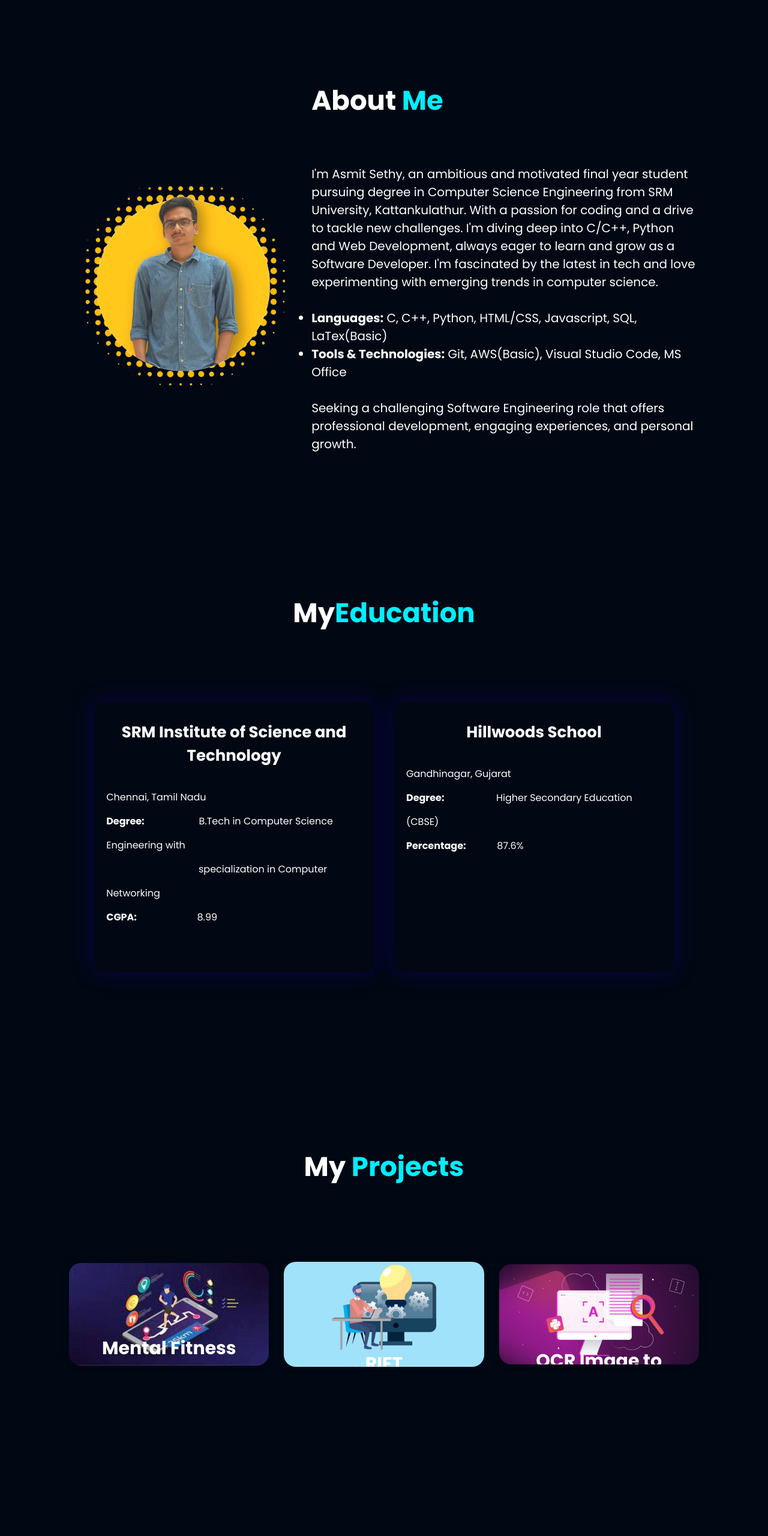
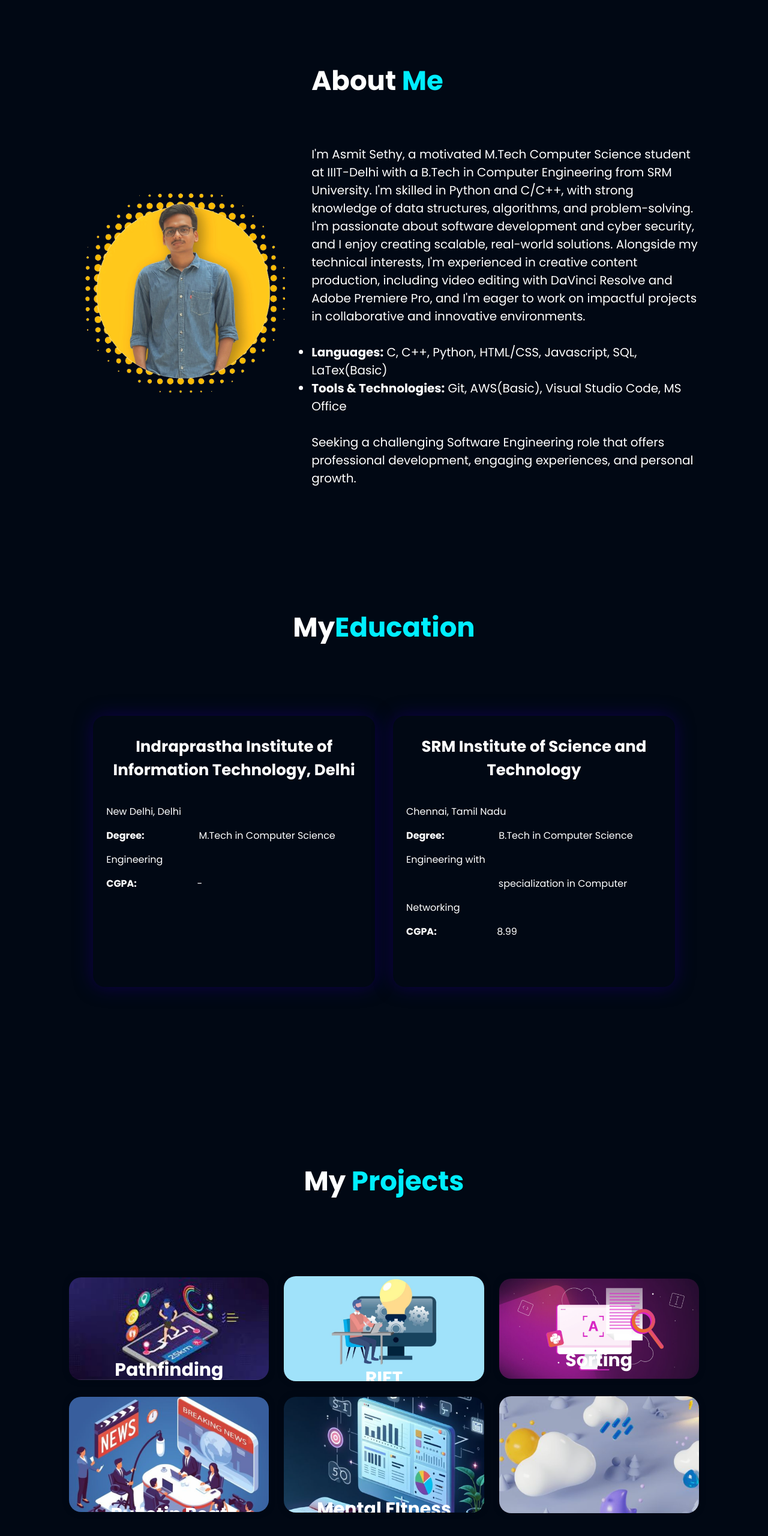
Before and after one commit to Asmit-Sethy/Personal-Portfolio, a plain HTML site: page index.html in a window 1280 px wide. Shown: the part 762-3322 px from the top of the page at 60% size. Drawn offline with nearby package versions, Linux system fonts and the light colour scheme.

Commit message:
Updated Files

```diff
--- a/index.html
+++ b/index.html
@@ -36,7 +36,7 @@
         <a href="#portfolio">Projects</a>
         <a href="#skills">Skills</a>
         <a href="#contact">Contact</a>
-        <a href="https://drive.google.com/file/d/114ZvBE24zI3ZjFtUeaPK76ArUMq2RQ1S/view?usp=sharing"
+        <a href="https://drive.google.com/file/d/1i6-35ckhPPBmXvfxFQEITUDWon0ER9Ke/view?usp=sharing"
         target="_blank"
         style="display: inline-block; padding: 1px 12px; border: 3px solid #0ef; border-radius: 5px; text-decoration: none;"
         ><span>Resume</span></a>
@@ -79,13 +79,13 @@
       <div class="about-content">
         <h2 class="heading">About <span>Me</span></h2>
         <p style="font-size: 2em; line-height: 1.5;">
-          I'm Asmit Sethy, an ambitious and motivated final year student
-          pursuing degree in Computer Science Engineering from SRM University,
-          Kattankulathur. With a passion for coding and a drive to tackle new
-          challenges. I'm diving deep into C/C++, Python and Web Development,
-          always eager to learn and grow as a Software Developer. I'm fascinated
-          by the latest in tech and love experimenting with emerging trends in
-          computer science.
+          I'm Asmit Sethy, a motivated M.Tech Computer Science student at IIIT-Delhi with a B.Tech
+          in Computer Engineering from SRM University. I'm skilled in Python and C/C++, with strong
+          knowledge of data structures, algorithms, and problem-solving. I'm passionate about software
+          development and cyber security, and I enjoy creating scalable, real-world solutions.
+          Alongside my technical interests, I'm experienced in creative content production,
+          including video editing with DaVinci Resolve and Adobe Premiere Pro, and I'm eager to work on
+          impactful projects in collaborative and innovative environments.
         </p>
         <p>
           <ul>
@@ -107,6 +107,17 @@
       <div class="education-container">
 
         <div class="education-box">
+          <h3>Indraprastha Institute of Information Technology, Delhi</h3>
+          <p>
+            New Delhi, Delhi
+            <br>
+            <b style="display: inline-block; min-width: 150px;">Degree:</b>  M.Tech in Computer Science Engineering
+            <br>
+            <b style="display: inline-block; min-width: 147px;">CGPA:</b> -
+          </p>
+        </div>
+
+        <div class="education-box">
           <h3>SRM Institute of Science and Technology</h3>
           <p>
             Chennai, Tamil Nadu
@@ -118,7 +129,7 @@
           </p>
         </div>
 
-        <div class="education-box">
+        <!-- <div class="education-box">
           <h3>Hillwoods School</h3>
           <p>Gandhinagar, Gujarat
             <br>
@@ -126,7 +137,7 @@
             <br>
             <b style="display: inline-block; min-width: 147px;">Percentage:</b> 87.6%
           </p>
-        </div>
+        </div> -->
       </div>
     </section>
 
@@ -141,11 +152,11 @@
         <div class="portfolio-box">
           <img src="Assets/Mental FItness Tracker.jpeg" alt="" />
           <div class="portfolio-layer">
-            <h4>Mental Fitness Tracker</h4>
+            <h4>Pathfinding Visualizer</h4>
             <p>
-              This project uses machine learning to analyze and track changes in mental fitness across countries using datasets on mental diseases over time.
+              A React application designed to visualize classic pathfinding algorithms such as BFS, DFS, Dijkstra's, and A* in an interactive grid.
             </p>
-            <a href="https://github.com/Asmit-Sethy/Mental-Fitness-Tracker" target="_blank"><i class="bx bx-link-external"></i></a>
+            <a href="https://pathfinding-visualizer-navy.vercel.app/" target="_blank"><i class="bx bx-link-external"></i></a>
           </div>
         </div>
 
@@ -163,12 +174,46 @@
         <div class="portfolio-box">
           <img src="Assets/ocr.jpg" alt="" />
           <div class="portfolio-layer">
-            <h4>OCR Image to Text</h4>
+            <h4>Sorting Visualizer</h4>
             <p>
-              This is the Future project of mine. Will paste the link when it gets over. TIll then scroll over my profile.
+              Interactive web tool that visualizes sorting algorithms including Bubble, Insertion, Merge, Quick, and Selection Sorts with adjustable array size and speed.
             </p>
-            <a href="https://github.com/Asmit-Sethy" target="_blank"><i class="bx bx-link-external"></i></a>
+            <a href="https://asmit-sethy.github.io/Sorting-Visualization/" target="_blank"><i class="bx bx-link-external"></i></a>
           </div>
+        </div>
+
+        <div class="portfolio-box">
+          <img src="Assets/news.png" alt="" />
+          <div class="portfolio-layer">
+            <h4>Bulletin Beat</h4>
+            <p>
+              News Website that provides up-to-date news on National and International Topics with a fast, user-friendly design. Built using HTML, CSS, and JavaScript.
+            </p>
+            <a href="https://github.com/Asmit-Sethy/Bulletin-Beat" target="_blank"><i class="bx bx-link-external"></i></a>
+          </div>
+        </div>
+
+        <div class="portfolio-box">
+          <img src="Assets/fitness.png" alt="" />
+          <div class="portfolio-layer">
+            <h4>Mental FItness Tracker</h4>
+            <p>
+              A machine learning project that tracks mental fitness trends across countries using datasets of mental disease probabilities over time.
+            </p>
+            <a href="https://github.com/Asmit-Sethy/Mental-Fitness-Tracker" target="_blank"><i class="bx bx-link-external"></i></a>
+          </div>
+        </div>
+
+        <div class="portfolio-box">
+          <img src="Assets/weather.png" alt="" />
+          <div class="portfolio-layer">
+            <h4>Weather Vane</h4>
+            <p>
+              A real-time weather viewer with temperature, humidity, and wind details, plus quick comparisons across multiple cities.
+            </p>
+            <a href="https://github.com/Asmit-Sethy/Weather-App" target="_blank"><i class="bx bx-link-external"></i></a>
+          </div>
+        </div>
         </div>
       </div>
     </section>
```
Also changed, not shown: Assets/fitness.png (added), Assets/news.png (added), Assets/weather.png (added).
